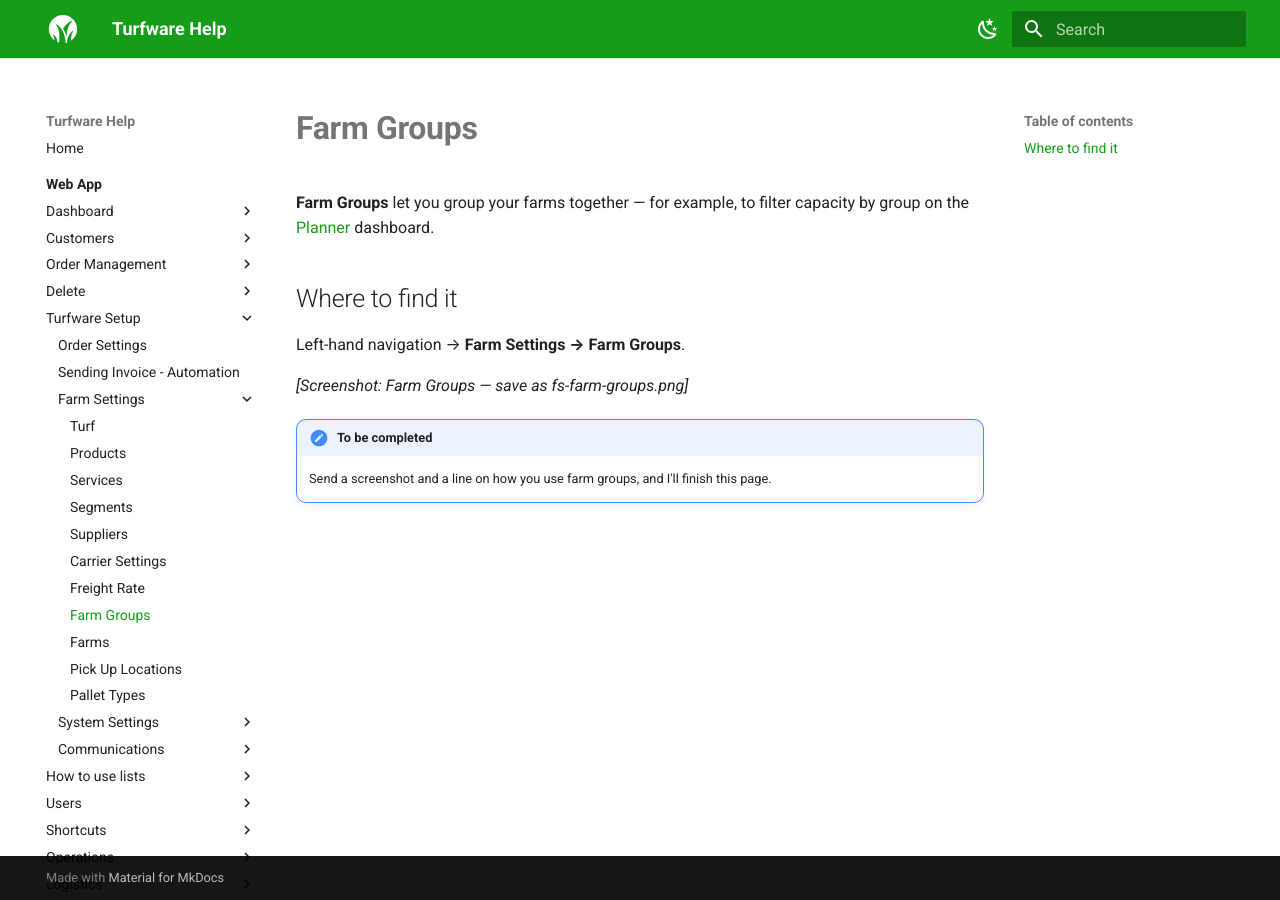
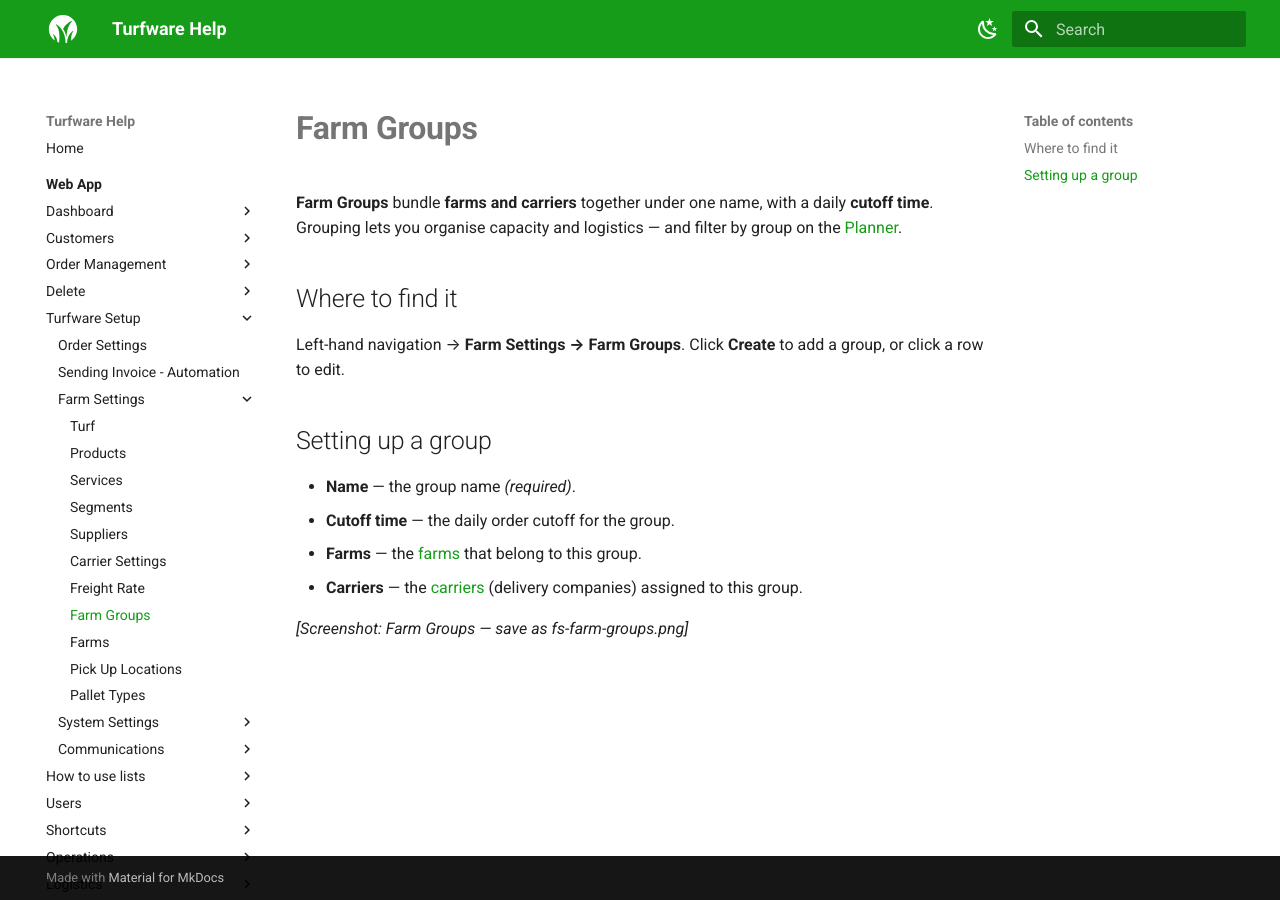
Before and after one commit to tobyh82/turfware-guides, an MkDocs documentation site: the page built from docs/web-app/turfware-setup/farm-settings/farm-groups.md, in a window 1280 px wide. Built offline with MkDocs 1.6.1 and Material for MkDocs 9.7.7, drawn with Linux system fonts in a browser that asks for light colours.

Commit message:
Farm Settings: finish Carrier/Freight/Farms/Farm Groups/Pick Up Locations/Pallet Types from code-confirmed fields
Co-Authored-By: Claude Opus 4.8 <noreply@anthropic.com>

```diff
--- a/docs/web-app/turfware-setup/farm-settings/farm-groups.md
+++ b/docs/web-app/turfware-setup/farm-settings/farm-groups.md
@@ -4,13 +4,17 @@ title: "Farm Groups"
 
 # Farm Groups
 
-**Farm Groups** let you group your farms together — for example, to filter capacity by group on the [Planner](../../dashboard/planner.md) dashboard.
+**Farm Groups** bundle **farms and carriers** together under one name, with a daily **cutoff time**. Grouping lets you organise capacity and logistics — and filter by group on the [Planner](../../dashboard/planner.md).
 
 ## Where to find it
 
-Left-hand navigation → **Farm Settings → Farm Groups**.
+Left-hand navigation → **Farm Settings → Farm Groups**. Click **Create** to add a group, or click a row to edit.
+
+## Setting up a group
+
+- **Name** — the group name *(required)*.
+- **Cutoff time** — the daily order cutoff for the group.
+- **Farms** — the [farms](farms.md) that belong to this group.
+- **Carriers** — the [carriers](carrier-settings.md) (delivery companies) assigned to this group.
 
 *[Screenshot: Farm Groups — save as fs-farm-groups.png]*
-
-!!! note "To be completed"
-    Send a screenshot and a line on how you use farm groups, and I'll finish this page.
```
Also changed, not shown: docs/web-app/turfware-setup/farm-settings/carrier-settings.md (+5 -5 lines), docs/web-app/turfware-setup/farm-settings/farms.md (+5 -4 lines), docs/web-app/turfware-setup/farm-settings/freight-rates.md (+6 -5 lines), docs/web-app/turfware-setup/farm-settings/pallet-types.md (+7 -5 lines), docs/web-app/turfware-setup/farm-settings/pickup-location.md (+3 -4 lines).
